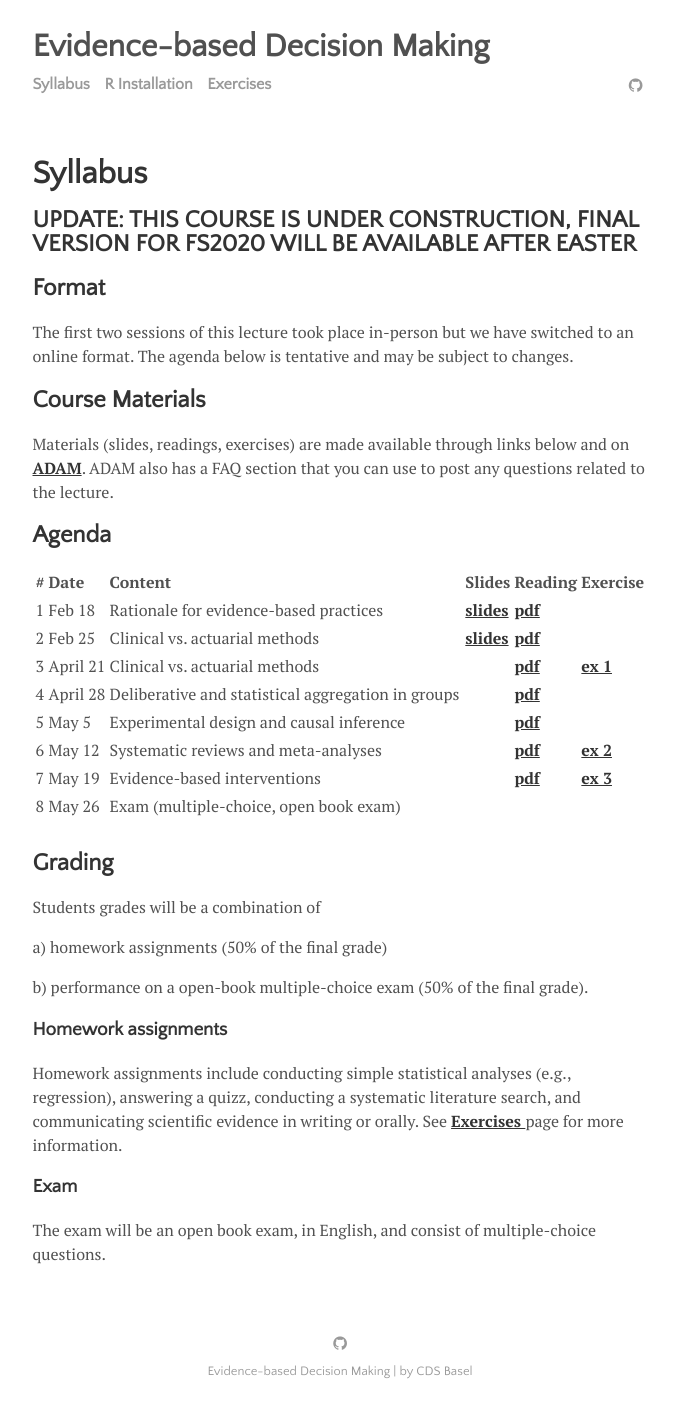
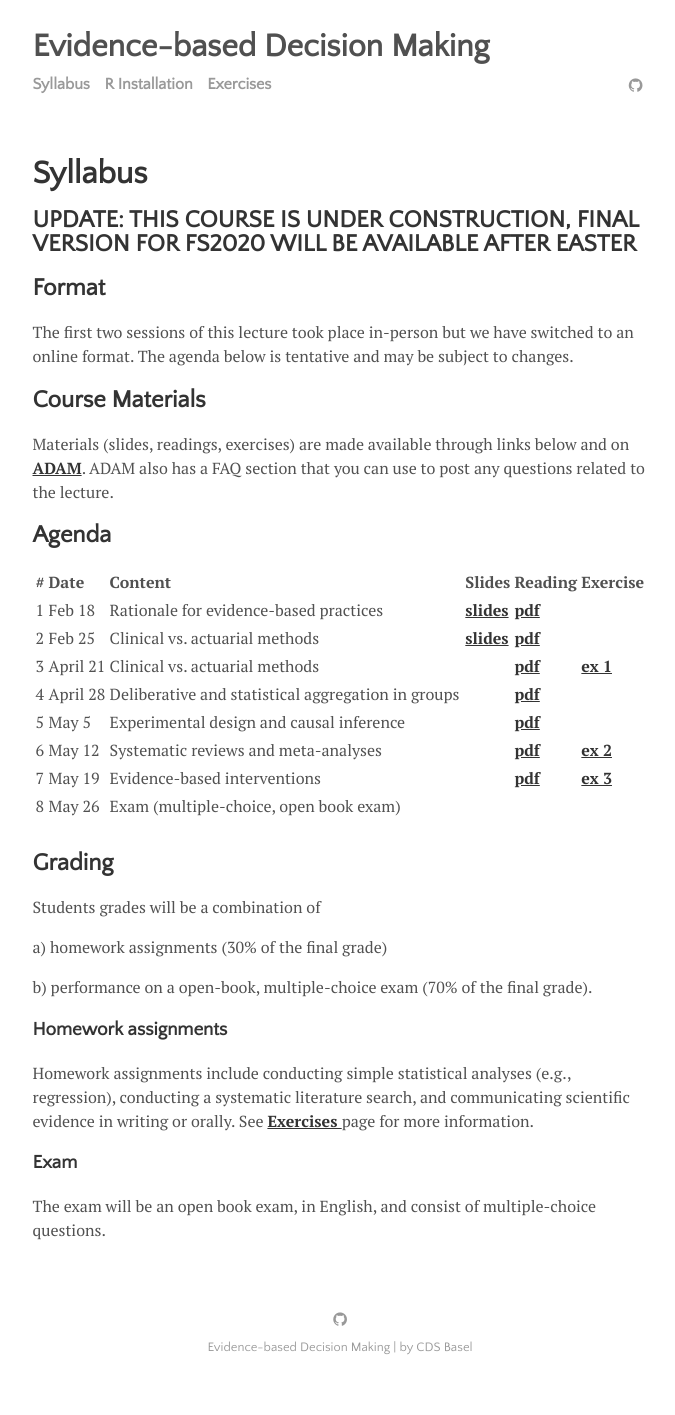
Before and after one commit to matarui/evidencebaseddm, a Jekyll site: the page built from menu/syllabus.md, in a window 1280 px wide. Shown: the whole page, without its empty margins (300-975 px from the left). Built offline with Jekyll 4.4.1, drawn with Linux system fonts in a browser that asks for light colours; after the commit the page ends 1391 px from its top, so only the background shows below that.

Commit message:
Update syllabus.md

```diff
--- a/menu/syllabus.md
+++ b/menu/syllabus.md
@@ -27,12 +27,12 @@ Materials (slides, readings, exercises) are made available through links below a
 ## Grading
 Students grades will be a combination of
 
-a) homework assignments (50% of the final grade)
+a) homework assignments (30% of the final grade)
 
-b) performance on a open-book multiple-choice exam (50% of the final grade).
+b) performance on a open-book, multiple-choice exam (70% of the final grade).
 
 ### Homework assignments
-Homework assignments include conducting simple statistical analyses (e.g., regression), answering a quizz, conducting a systematic literature search, and communicating scientific evidence in writing or orally. See <a href="https://matarui.github.io/evidencebaseddm/menu/projects.html"><b>Exercises </b></a> page for more information.
+Homework assignments include conducting simple statistical analyses (e.g., regression), conducting a systematic literature search, and communicating scientific evidence in writing or orally. See <a href="https://matarui.github.io/evidencebaseddm/menu/projects.html"><b>Exercises </b></a> page for more information.
 
 ### Exam
 The exam will be an open book exam, in English, and consist of multiple-choice questions.
```
